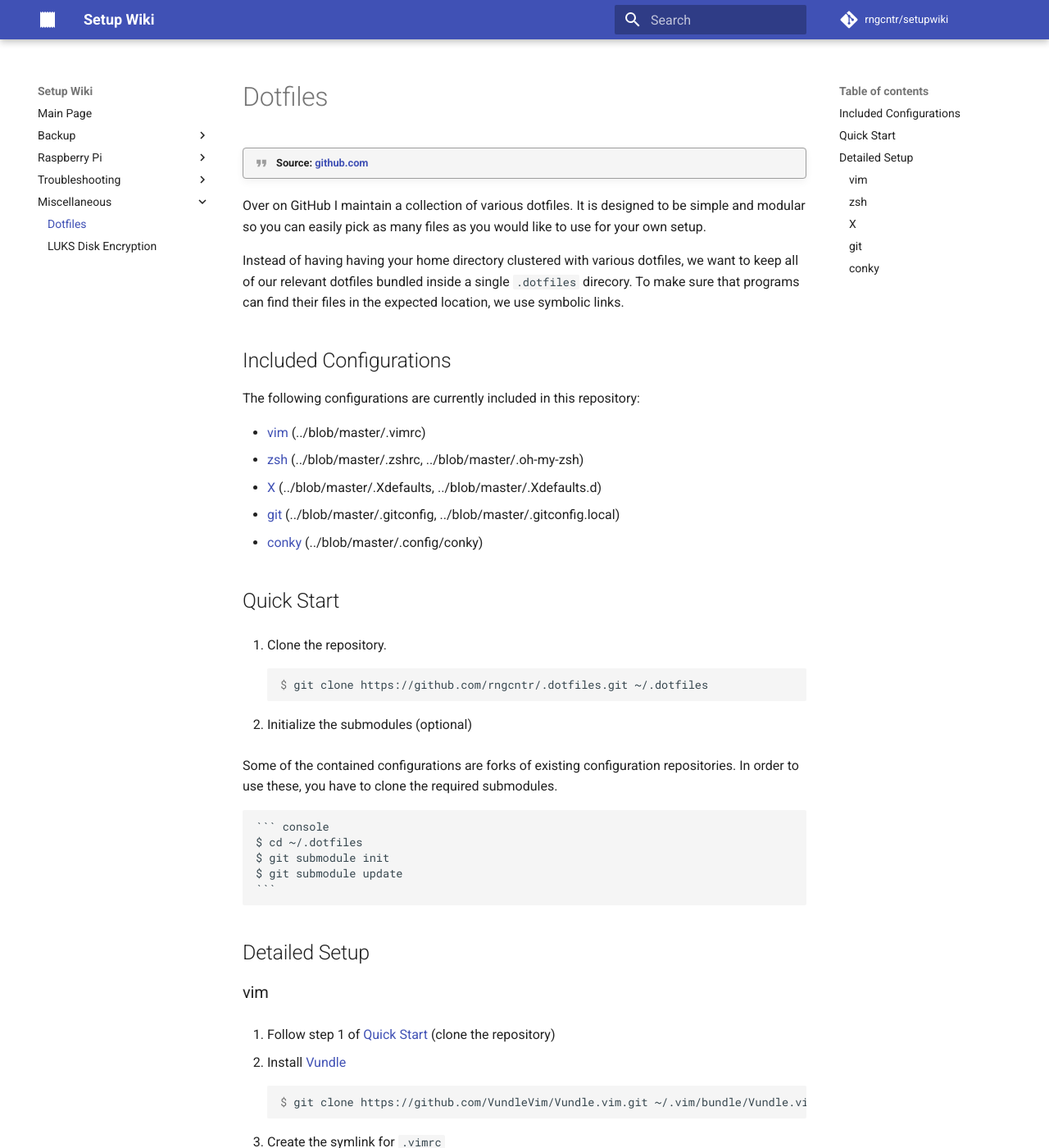
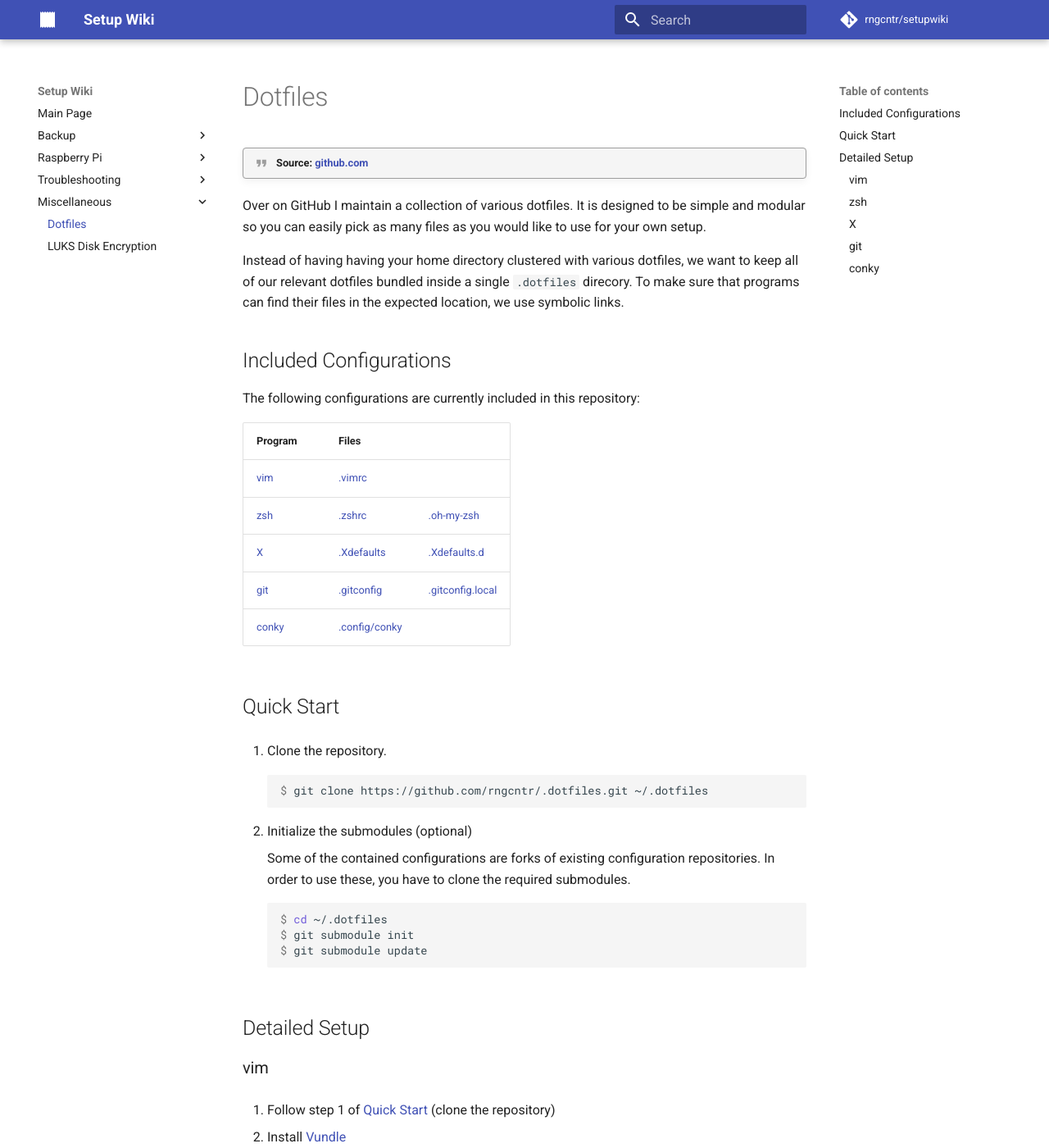
Before and after one commit to rngcntr/setupwiki, an MkDocs documentation site: the page built from docs/Miscellaneous/Dotfiles.md, in a window 1280 px wide and 1400 px high. Shown: the whole window at 82% size. Built offline with MkDocs 1.6.1 and Material for MkDocs 9.7.7, drawn with Linux system fonts in a browser that asks for light colours; comment, search, counter and statistics services are not loaded; some of the changed text lies outside the part shown.

````diff
--- a/docs/Miscellaneous/Dotfiles.md
+++ b/docs/Miscellaneous/Dotfiles.md
@@ -10,11 +10,41 @@
 
 The following configurations are currently included in this repository:
 
-* [vim](#vim) (../blob/master/.vimrc)
-* [zsh](#zsh) (../blob/master/.zshrc, ../blob/master/.oh-my-zsh)
-* [X](#x) (../blob/master/.Xdefaults, ../blob/master/.Xdefaults.d)
-* [git](#git) (../blob/master/.gitconfig, ../blob/master/.gitconfig.local)
-* [conky](#conky) (../blob/master/.config/conky)
+<table style="white-space: nowrap;">
+  <thead>
+    <tr>
+      <th colspan="1">Program</td>
+      <th colspan="2">Files</td>
+    </tr>
+  </thead>
+  <tbody>
+    <tr>
+      <td><a href=#vim>vim</a></td>
+      <td><a href="https://github.com/rngcntr/.dotfiles/blob/master/.vimrc">.vimrc</a></td>
+      <td></td>
+    </tr>
+    <tr>
+      <td><a href=#zsh>zsh</a></td>
+      <td><a href="https://github.com/rngcntr/.dotfiles/blob/master/.zshrc">.zshrc</a></td>
+      <td><a href="https://github.com/rngcntr/.dotfiles/blob/master/.oh-my-zsh">.oh-my-zsh</a></td>
+    </tr>
+    <tr>
+      <td><a href=#X>X</a></td>
+      <td><a href="https://github.com/rngcntr/.dotfiles/blob/master/.Xdefaults">.Xdefaults</a></td>
+      <td><a href="https://github.com/rngcntr/.dotfiles/blob/master/.Xdefaults.d">.Xdefaults.d</a></td>
+    </tr>
+    <tr>
+      <td><a href=#git>git</a></td>
+      <td><a href="https://github.com/rngcntr/.dotfiles/blob/master/.gitconfig">.gitconfig</a></td>
+      <td><a href="https://github.com/rngcntr/.dotfiles/blob/master/.gitconfig.local">.gitconfig.local</a></td>
+    </tr>
+    <tr>
+      <td><a href=#conky>conky</a></td>
+      <td><a href="https://github.com/rngcntr/.dotfiles/blob/master/.config/conky">.config/conky</a></td>
+      <td></td>
+    </tr>
+  </tbody>
+</table>
 
 ## Quick Start
 
@@ -26,7 +56,7 @@
 
 2. Initialize the submodules (optional)
 
-Some of the contained configurations are forks of existing configuration repositories. In order to use these, you have to clone the required submodules.
+    Some of the contained configurations are forks of existing configuration repositories. In order to use these, you have to clone the required submodules.
 
     ``` console
     $ cd ~/.dotfiles
````
Also changed, not shown: other parts of docs/Miscellaneous/Dotfiles.md (+4 -1 lines).
